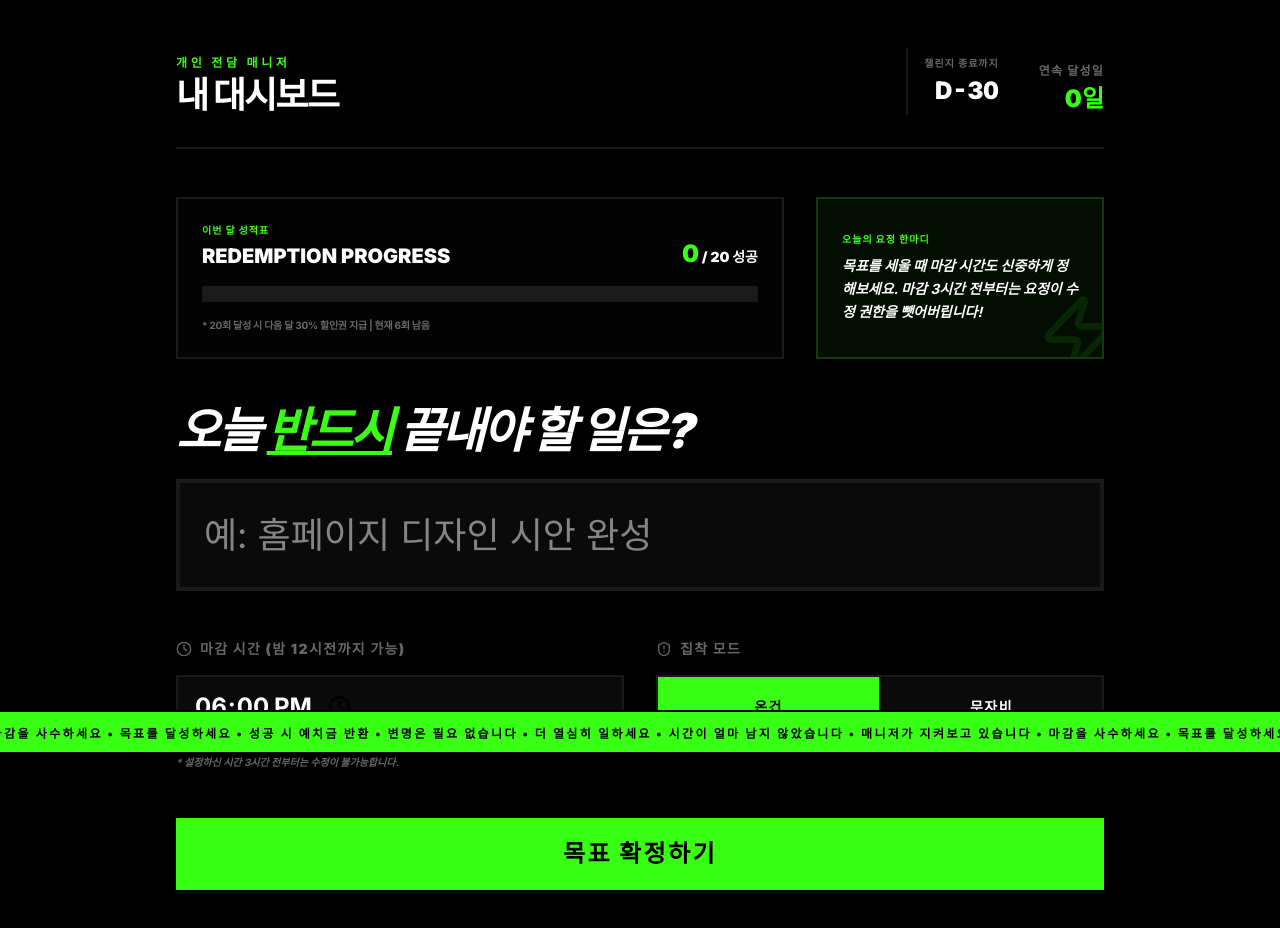
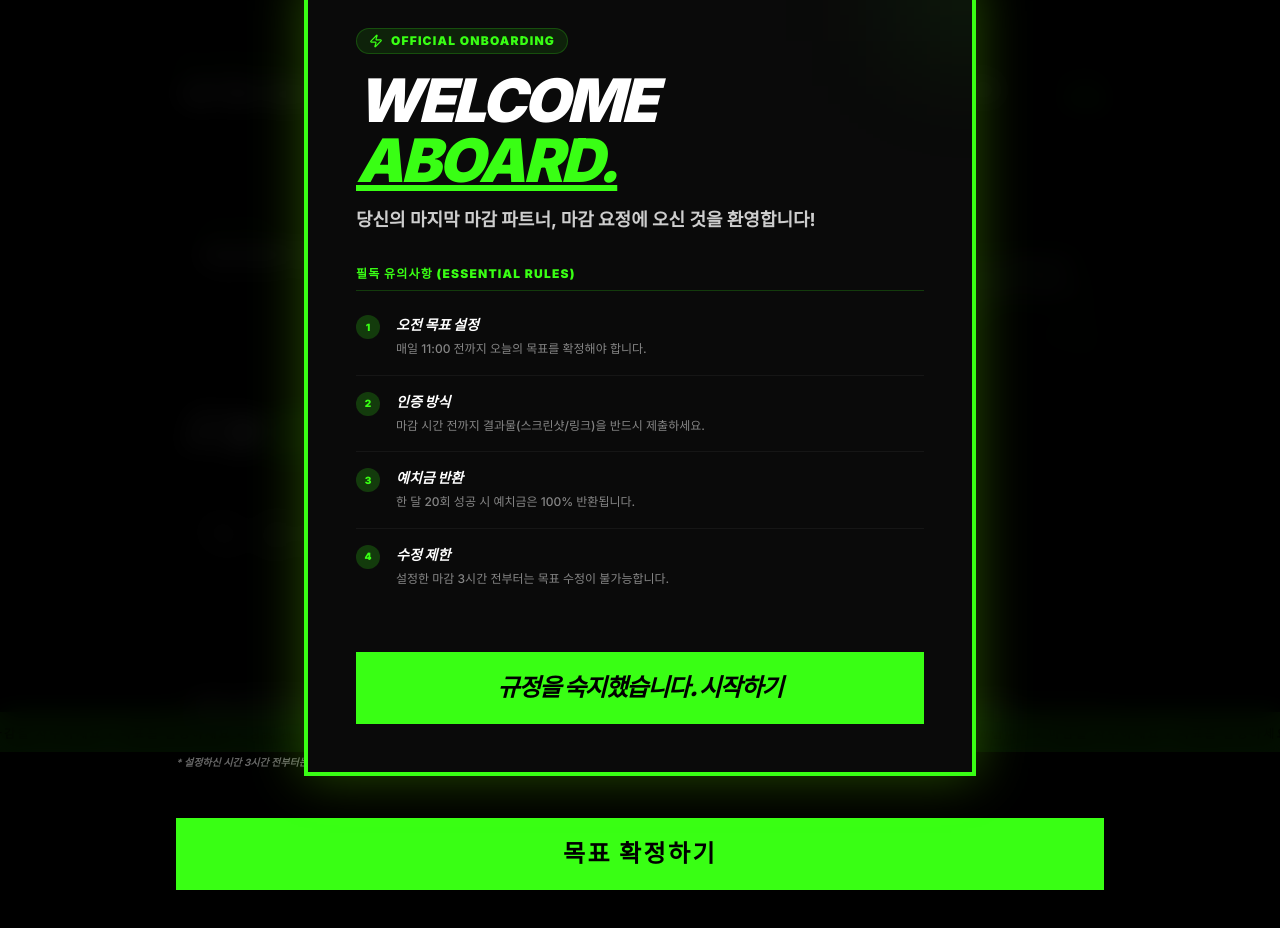
Before and after one commit to nicekyu0805-coder/deadline-fairy, a Next.js app: page /dashboard in a window 1280 px wide. Shown: the top 928 px of the page. Built offline with nearby package versions, Linux system fonts and the light colour scheme.

Commit message:
feat: implement 2-step onboarding experience (landing 'How It Works' + dashboard 'Welcome Modal')

```diff
--- a/src/app/dashboard/page.tsx
+++ b/src/app/dashboard/page.tsx
@@ -22,6 +22,20 @@ export default function UserDashboard() {
 
     // 수정 관련 상태
     const [isEditing, setIsEditing] = useState(false)
+    const [showWelcome, setShowWelcome] = useState(false)
+
+    useEffect(() => {
+        // 첫 진입 시 환영 모달 표시 (실제로는 로컬스토리지나 DB 필드로 관리)
+        const hasSeenWelcome = localStorage.getItem("df_welcome_seen")
+        if (!hasSeenWelcome) {
+            setShowWelcome(true)
+        }
+    }, [])
+
+    const closeWelcome = () => {
+        setShowWelcome(false)
+        localStorage.setItem("df_welcome_seen", "true")
+    }
 
     useEffect(() => {
         const thirtyDaysLater = new Date()
@@ -306,6 +320,57 @@ export default function UserDashboard() {
                 </div>
             </div>
 
+            {/* Welcome Onboarding Modal */}
+            {showWelcome && (
+                <div className="fixed inset-0 z-[100] flex items-center justify-center p-6 bg-black/95 backdrop-blur-md animate-in fade-in duration-300">
+                    <div className="bg-card border-4 border-accent max-w-2xl w-full p-8 md:p-12 space-y-8 relative overflow-hidden shadow-[0_0_50px_rgba(127,255,0,0.3)] text-white">
+                        {/* Decorative background */}
+                        <div className="absolute top-0 right-0 w-32 h-32 bg-accent/10 blur-3xl -translate-y-1/2 translate-x-1/2" />
+
+                        <div className="space-y-4 relative z-10 text-white">
+                            <div className="inline-flex items-center gap-2 px-3 py-1 bg-accent/10 border border-accent/20 rounded-full text-accent text-xs font-black uppercase tracking-widest">
+                                <Zap size={14} /> Official Onboarding
+                            </div>
+                            <h2 className="text-4xl md:text-6xl font-black uppercase tracking-tighter italic leading-none text-white">
+                                Welcome <br />
+                                <span className="text-accent underline">Aboard.</span>
+                            </h2>
+                            <p className="text-lg font-bold text-white/80">
+                                당신의 마지막 마감 파트너, 마감 요정에 오신 것을 환영합니다!
+                            </p>
+                        </div>
+
+                        <div className="space-y-6 relative z-10">
+                            <p className="text-xs font-black uppercase tracking-widest text-accent border-b border-accent/20 pb-2">필독 유의사항 (Essential Rules)</p>
+                            <ul className="space-y-4">
+                                {[
+                                    { title: "오전 목표 설정", desc: "매일 11:00 전까지 오늘의 목표를 확정해야 합니다." },
+                                    { title: "인증 방식", desc: "마감 시간 전까지 결과물(스크린샷/링크)을 반드시 제출하세요." },
+                                    { title: "예치금 반환", desc: "한 달 20회 성공 시 예치금은 100% 반환됩니다." },
+                                    { title: "수정 제한", desc: "설정한 마감 3시간 전부터는 목표 수정이 불가능합니다." }
+                                ].map((item, i) => (
+                                    <li key={i} className="flex gap-4 items-start pb-4 border-b border-white/5 last:border-0">
+                                        <div className="w-6 h-6 rounded-full bg-accent/20 text-accent flex items-center justify-center text-[10px] font-black shrink-0">
+                                            {i + 1}
+                                        </div>
+                                        <div className="space-y-1">
+                                            <p className="font-black text-sm uppercase italic text-white">{item.title}</p>
+                                            <p className="text-xs text-white/50 font-medium leading-relaxed">{item.desc}</p>
+                                        </div>
+                                    </li>
+                                ))}
+                            </ul>
+                        </div>
+
+                        <div className="pt-4 relative z-10 text-black">
+                            <Button size="xl" className="w-full font-black uppercase tracking-tighter italic" onClick={closeWelcome}>
+                                규정을 숙지했습니다. 시작하기
+                            </Button>
+                        </div>
+                    </div>
+                </div>
+            )}
+
             <style jsx>{`
         @keyframes marquee {
           0% { transform: translateX(0); }
--- a/src/app/page.tsx
+++ b/src/app/page.tsx
@@ -145,6 +145,48 @@ export default function LandingPage() {
         </div>
       </section>
 
+      {/* How It Works Section */}
+      <section className="py-24 px-6 border-b-2 border-border bg-black/40">
+        <div className="max-w-6xl mx-auto space-y-16">
+          <div className="text-center space-y-4">
+            <h3 className="text-5xl md:text-7xl font-black uppercase tracking-tighter italic">How IT <span className="text-accent underline">WORKS.</span></h3>
+            <p className="text-foreground/60 text-lg font-bold">마감 요정의 이용 매뉴얼: 3 가지만 기억하세요.</p>
+          </div>
+
+          <div className="grid md:grid-cols-3 gap-12">
+            {[
+              {
+                step: "01",
+                title: "오전 목표 설정",
+                desc: "매일 오전 05:00 ~ 11:00 사이에 오늘의 마감 목표를 확정하세요. 아침의 의지력이 성공을 결정합니다.",
+                icon: <Zap className="text-accent" size={40} />
+              },
+              {
+                step: "02",
+                title: "실시간 인증",
+                desc: "설정한 마감 시간 전까지 결과물을 인증하세요. AI와 관리자가 실시간으로 당신의 성공을 검증합니다.",
+                icon: <Shield className="text-accent" size={40} />
+              },
+              {
+                step: "03",
+                title: "예치금 반환",
+                desc: "한 달 20회 성공 시, 납부한 예치금은 100% 반환됩니다. 당신의 성취는 공짜가 아닙니다.",
+                icon: <Trophy className="text-accent" size={40} />
+              }
+            ].map((item, i) => (
+              <div key={i} className="relative p-8 border-2 border-border bg-background group hover:border-accent transition-colors">
+                <div className="absolute top-0 right-0 p-4 text-4xl font-black text-white/5 italic group-hover:text-accent/10 transition-colors">
+                  {item.step}
+                </div>
+                <div className="mb-6">{item.icon}</div>
+                <h4 className="text-2xl font-black mb-4 italic">{item.title}</h4>
+                <p className="text-sm text-foreground/60 leading-relaxed font-bold">{item.desc}</p>
+              </div>
+            ))}
+          </div>
+        </div>
+      </section>
+
       {/* Pricing Section */}
       <section className="py-24 px-6">
         <div className="max-w-4xl mx-auto text-center space-y-16">
```
